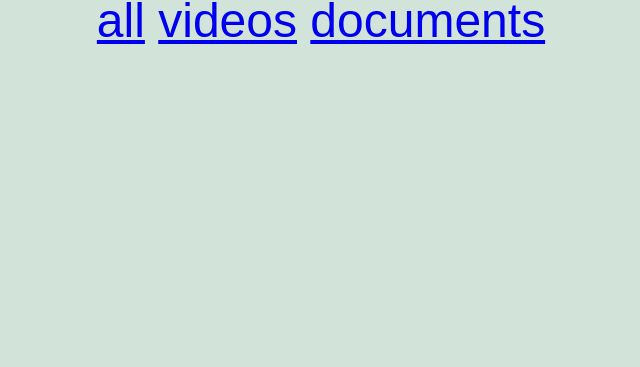
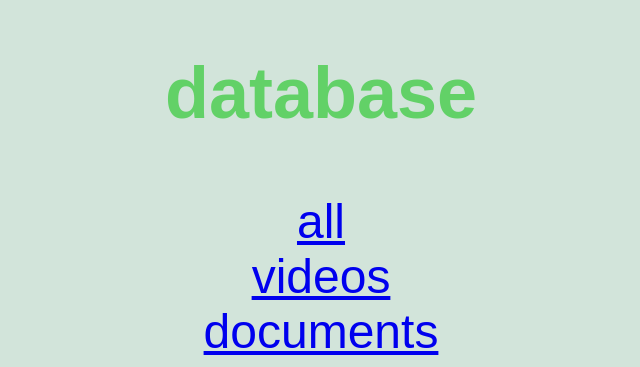
Before and after one commit to dinosaur23/board, a plain HTML site: page index.html in a window 1280 px wide. Shown: the part 740-1107 px from the top of the page, without its empty margins (319-959 px from the left). Before the commit the page ends 800 px from the top, so only its background shows below. Drawn offline with Linux system fonts and the light colour scheme.

Commit message:
Update index.html

```diff
--- a/index.html
+++ b/index.html
@@ -16,7 +16,10 @@
       <a href = "https://drive.google.com/file/d/1hATbM2h8yVnFWcEPoVT4nagDzC6tohpk/view?usp=sharing">watch the video</a>
     </div>
     <div class = "database">
+      <h2>database</h2>
       <a href = "https://drive.google.com/drive/folders/1gxY6_GkE38ai66OhsjoiEVKOoce78LDC">all</a>
+      <br>
       <a href = "https://drive.google.com/drive/folders/1h3WedM4SmCzWOHR18XTys_1DkLD4UhE4?usp=sharing">videos</a>
+      <br>
       <a href = "https://drive.google.com/drive/folders/1h82S-4eIe5Keuznigb4oVHLOYwyBR4Yr?usp=sharing">documents</a>
     </div>
```
